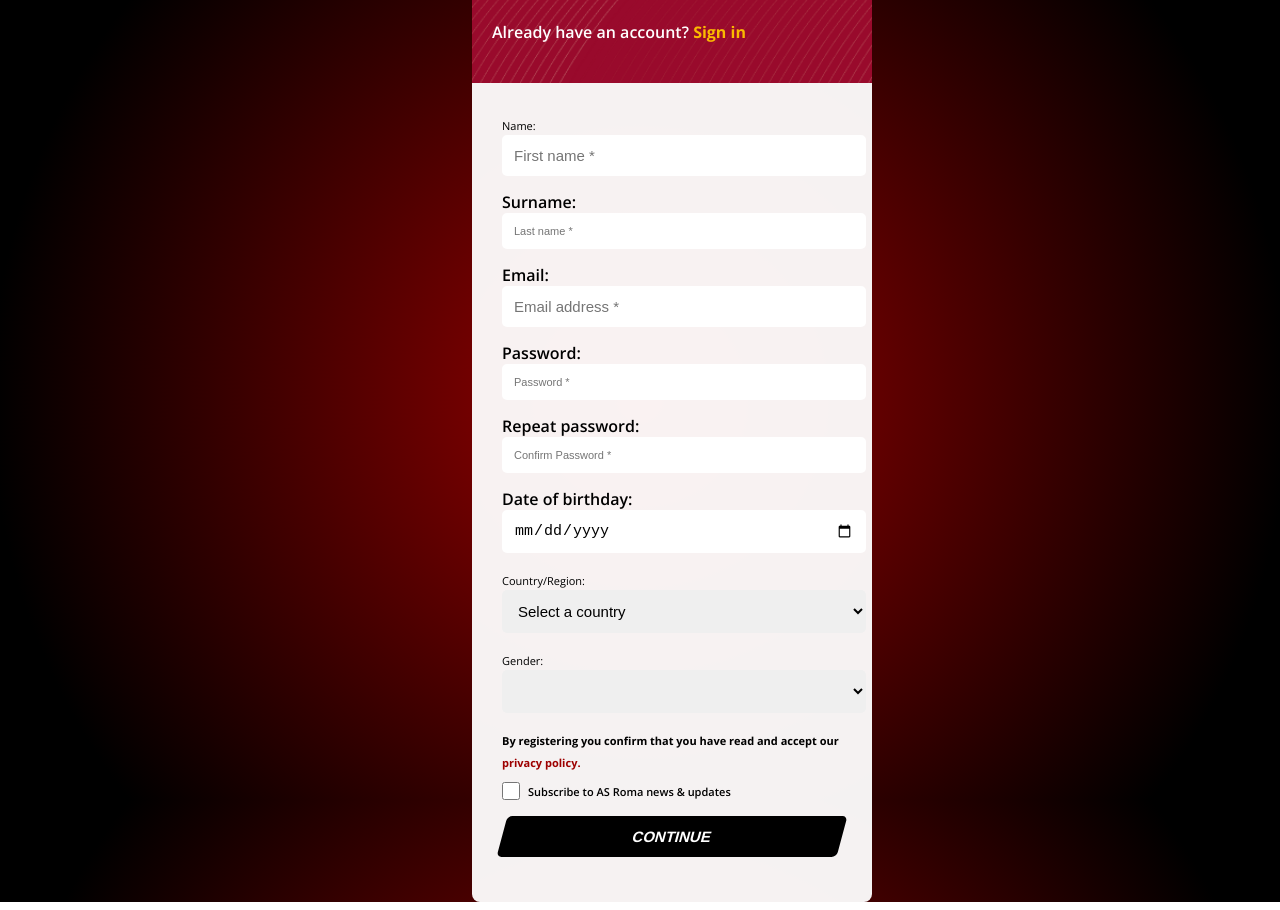
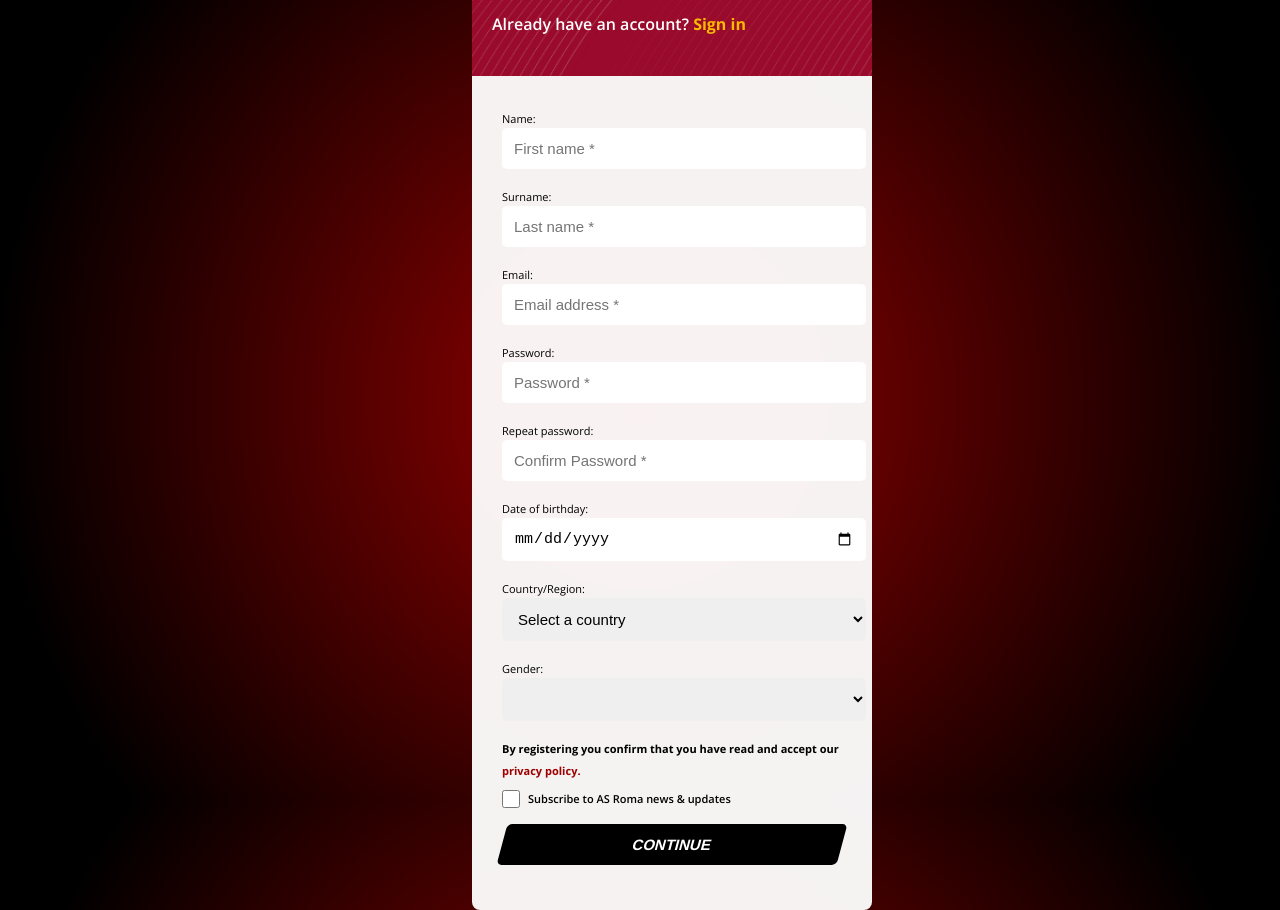
Before and after one commit to TadejHumar123456789/obrazec, a plain HTML site: page sign_up.html in a window 1280 px wide. Drawn offline with nearby package versions, Linux system fonts and the light colour scheme; some packages are replaced by stand-ins of ours; a script that the page names is missing.

Commit message:
Add files via upload

```diff
--- a/sign_up.html
+++ b/sign_up.html
@@ -19,17 +19,18 @@
 		<h2>SIGN UP</h2>
 		<p>Already have an account?<a class="have-account" href="index.html"> Sign in</a></p>
 	</div>
+	<form>
 	<div class="Sign-up">
 		<span class="inputs">Name:</span>
-		<input type="text" placeholder="First name *" maxlength="33>
+		<input type="text" placeholder="First name *" maxlength="33">
 		<span class="inputs">Surname:</span>
-		<input type="text" placeholder="Last name *" maxlength="33>
+		<input type="text" placeholder="Last name *" maxlength="33">
 		<span class="inputs">Email:</span>
-		<input type="email" placeholder="Email address *" maxlength="55>
+		<input type="email" placeholder="Email address *" maxlength="55">
 		<span class="inputs">Password:</span>
-		<input type="password" placeholder="Password *" maxlength="33>
+		<input type="password" placeholder="Password *" maxlength="33">
 		<span class="inputs">Repeat password:</span>
-		<input type="password" placeholder="Confirm Password *" maxlength="33>
+		<input type="password" placeholder="Confirm Password *" maxlength="33">
 		<span class="inputs">Date of birthday:</span>
 		<input type="date" placeholder="dd/mm/yyyy"  id="date" class="siva" onkeydown="return false;" oninput="return false;"><!--da uporabnik lahko le izbere datum-->
 		<span class="inputs">Country/Region:</span>
@@ -248,6 +249,7 @@
 
 
 	</div>
+	</form>
 </div>
 <script src="js/JavaScript2.js"></script>
 
```
Also changed, not shown: index.html (+2 -0 lines), img/Inspo.png, img/My_Web.png.
